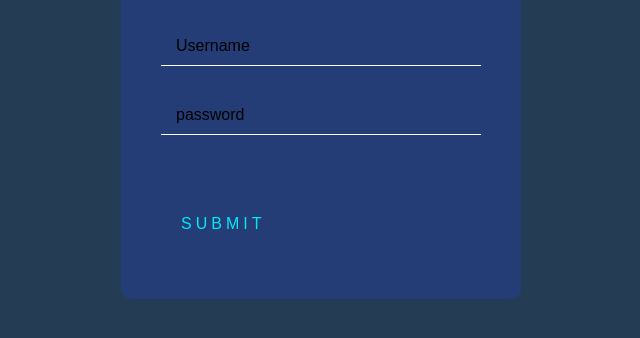
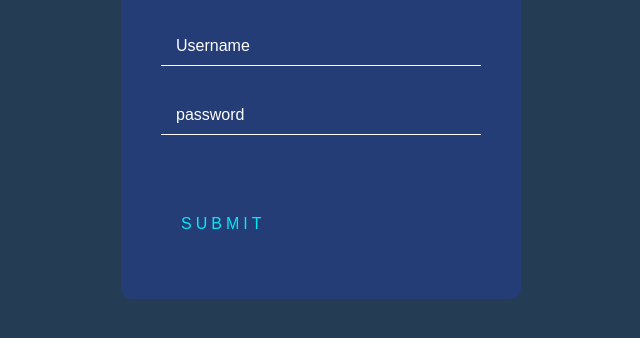
Before and after one commit to StasEnot/login, a plain HTML site: page index.html in a window 1280 px wide. Shown: the part 286-624 px from the top of the page, without its empty margins (319-959 px from the left). Drawn offline with Linux system fonts and the light colour scheme.

Commit message:
Update style.css

```diff
--- a/style.css
+++ b/style.css
@@ -50,7 +50,7 @@ position:absolute;
 top:0;
 left:15;
 padding:10px 0;
-font-size: 16px;`
+font-size: 16px;
 color:#FFFFFF;
 pointer-events:none;
 transition: 0.5s;
```
